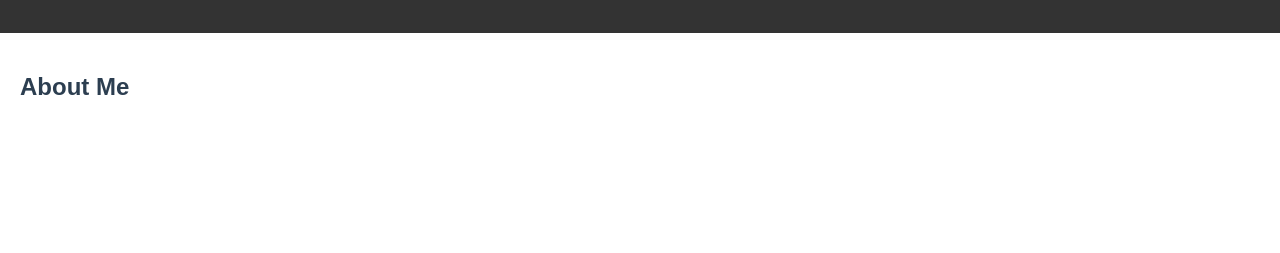
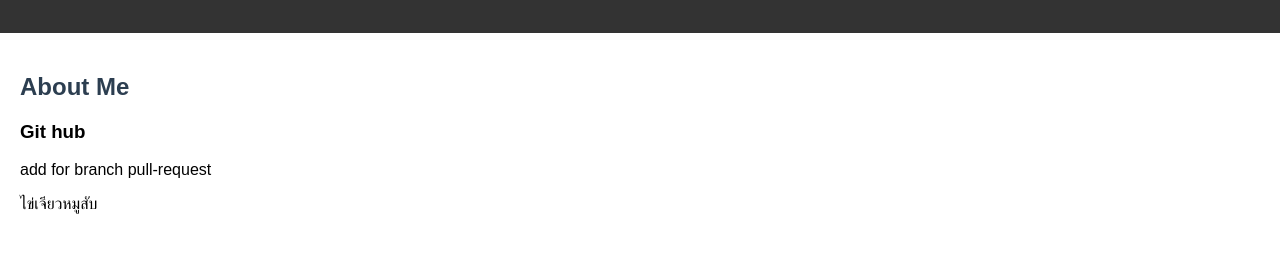
Before and after one commit to Nattapon170546/portforlio, a plain HTML site: page index.html in a window 1280 px wide. Shown: the part 121-374 px from the top of the page. Drawn offline with Linux system fonts and the light colour scheme.

Commit message:
Add files via upload

```diff
--- a/index.html
+++ b/index.html
@@ -17,8 +17,9 @@
   </header>
   <section>
     <h2>About Me</h2>
-
+    <h3>Git hub</h3>
+    <p>add for branch pull-request</p>
+    <p>ไข่เจียวหมูสับ</p>
         </section>
      </body>
-
  </html>
```
